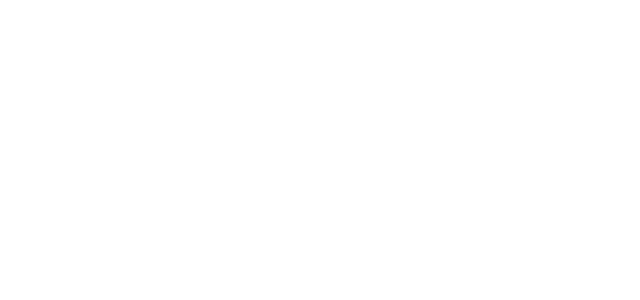
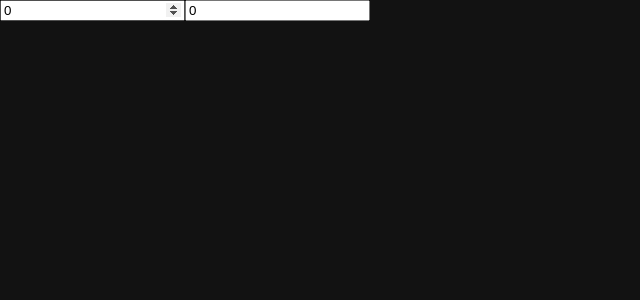
Before and after one commit to hyunjoogo/masterclass, a React (Create React App) app: page /trello in a window 1280 px wide. Shown: the top 300 px of the page, without its empty margins (0-640 px from the left). Built offline with nearby package versions, Linux system fonts and the light colour scheme.

Commit message:
#6.0~ 6.1 selector 더 배우기

```diff
--- a/public/index.html
+++ b/public/index.html
@@ -10,34 +10,14 @@
       content="Web site created using create-react-app"
     />
     <link rel="apple-touch-icon" href="%PUBLIC_URL%/logo192.png" />
-    <!--
-      manifest.json provides metadata used when your web app is installed on a
-      user's mobile device or desktop. See https://developers.google.com/web/fundamentals/web-app-manifest/
-    -->
     <link rel="manifest" href="%PUBLIC_URL%/manifest.json" />
-    <!--
-      Notice the use of %PUBLIC_URL% in the tags above.
-      It will be replaced with the URL of the `public` folder during the build.
-      Only files inside the `public` folder can be referenced from the HTML.
-
-      Unlike "/favicon.ico" or "favicon.ico", "%PUBLIC_URL%/favicon.ico" will
-      work correctly both with client-side routing and a non-root public URL.
-      Learn how to configure a non-root public URL by running `npm run build`.
-    -->
+    <link rel="preconnect" href="https://fonts.googleapis.com">
+    <link rel="preconnect" href="https://fonts.gstatic.com" crossorigin>
+    <link href="https://fonts.googleapis.com/css2?family=Noto+Sans+KR:wght@400;700&family=Poppins:wght@400;700&display=swap" rel="stylesheet">
     <title>React TodoApp</title>
   </head>
   <body>
     <noscript>You need to enable JavaScript to run this app.</noscript>
     <div id="root"></div>
-    <!--
-      This HTML file is a template.
-      If you open it directly in the browser, you will see an empty page.
-
-      You can add webfonts, meta tags, or analytics to this file.
-      The build step will place the bundled scripts into the <body> tag.
-
-      To begin the development, run `npm start` or `yarn start`.
-      To create a production bundle, use `npm run build` or `yarn build`.
-    -->
   </body>
 </html>
--- a/src/FramerMotion/FramerMotion.tsx
+++ b/src/FramerMotion/FramerMotion.tsx
@@ -1,7 +1,5 @@
 import styled from "styled-components";
 import {motion} from "framer-motion"
-import Variants from "./Variants";
-import Animation from "./Animation";
 
 
 const FramerMotion = () => {
--- a/src/LectureList.tsx
+++ b/src/LectureList.tsx
@@ -1,21 +1,28 @@
 import React from "react";
 import {RecoilRoot} from "recoil";
-import {ThemeProvider} from "styled-components";
+import styled, {ThemeProvider} from "styled-components";
 import {darkTheme} from "./TodoAPP/theme";
 import TodoApp from "./TodoAPP/TodoApp";
 import {BrowserRouter, Link, Route, Switch} from "react-router-dom";
 import FramerMotionWrapper from "./FramerMotion/FramerMotionWrapper";
+import Trello from "./Trello/Trello"
 
+const LinkWrapper = styled.div`
+  display: flex;
+  flex-direction: column;
+`;
 
 const LectureList = () => {
-
-
   return (
     <BrowserRouter>
       <Switch>
         <Route path="/" exact>
-          <Link to="/todoList">TODOLIST</Link>
-          <Link to="/framerMotion">MOTION</Link>
+          <LinkWrapper>
+            <Link to="/todoList">TODOLIST</Link>
+            <Link to="/framerMotion">MOTION</Link>
+            <Link to="/trello">TRELLO</Link>
+          </LinkWrapper>
+
         </Route>
         <Route path="/todoList">
           <RecoilRoot>
@@ -27,6 +34,11 @@
         <Route path="/framerMotion">
           <FramerMotionWrapper/>
         </Route>
+        <Route path="/trello">
+          <RecoilRoot>
+            <Trello/>
+          </RecoilRoot>
+        </Route>
 
 
       </Switch>
--- /dev/null
+++ b/src/Trello/Trello.tsx
@@ -0,0 +1,99 @@
+import {createGlobalStyle} from "styled-components";
+import {useRecoilState} from "recoil";
+import {hourSelector, minuteState} from "./trelloAtoms";
+
+const GlobalStyle = createGlobalStyle`
+
+  html, body, div, span, applet, object, iframe,
+  h1, h2, h3, h4, h5, h6, p, blockquote, pre,
+  a, abbr, acronym, address, big, cite, code,
+  del, dfn, em, img, ins, kbd, q, s, samp,
+  small, strike, strong, sub, sup, tt, var,
+  b, u, i, center,
+  dl, dt, dd, menu, ol, ul, li,
+  fieldset, form, label, legend,
+  table, caption, tbody, tfoot, thead, tr, th, td,
+  article, aside, canvas, details, embed,
+  figure, figcaption, footer, header, hgroup,
+  main, menu, nav, output, ruby, section, summary,
+  time, mark, audio, video {
+    margin: 0;
+    padding: 0;
+    border: 0;
+    font-size: 100%;
+    font: inherit;
+    vertical-align: baseline;
+  }
+
+  /* HTML5 display-role reset for older browsers */
+  article, aside, details, figcaption, figure,
+  footer, header, hgroup, main, menu, nav, section {
+    display: block;
+  }
+
+  /* HTML5 hidden-attribute fix for newer browsers */
+  *[hidden] {
+    display: none;
+  }
+
+  body {
+    line-height: 1;
+  }
+
+  menu, ol, ul {
+    list-style: none;
+  }
+
+  blockquote, q {
+    quotes: none;
+  }
+
+  blockquote:before, blockquote:after,
+  q:before, q:after {
+    content: '';
+    content: none;
+  }
+
+  table {
+    border-collapse: collapse;
+    border-spacing: 0;
+  }
+
+  * {
+    box-sizing: border-box;
+  }
+
+  body {
+    font-family: 'Source Sans Pro', sans-serif;
+    background: #121212;
+    color: #bbb;
+    width: 100%;
+  }
+
+  a {
+    text-decoration: none;
+    color: inherit;
+  }
+`;
+
+function Trello() {
+  const [minutes, setMinutes] = useRecoilState(minuteState);
+  const [hours, setHours] = useRecoilState(hourSelector);
+  const onMinutesChange = (event: React.FormEvent<HTMLInputElement>) => {
+    setMinutes(+event.currentTarget.value)
+  }
+  const onHoursChange = (event: React.FormEvent<HTMLInputElement>) => {
+    setHours(+event.currentTarget.value)
+  }
+  return (
+    <>
+      <GlobalStyle/>
+      <form>
+        <input value={minutes} onChange={onMinutesChange} type="number" placeholder="Minutes"/>
+        <input value={hours} onChange={onHoursChange} type="number" placeholder="Hours"/>
+      </form>
+    </>
+  )
+}
+
+export default Trello;
--- /dev/null
+++ b/src/Trello/trelloAtoms.tsx
@@ -0,0 +1,18 @@
+import {atom, selector} from "recoil";
+
+export const minuteState = atom({
+  key: "minute",
+  default: 0
+})
+
+export const hourSelector = selector<number>({
+  key: "hourSelector",
+  get: ({get}) => {
+    const minutes = get(minuteState);
+    return minutes / 60;
+  },
+  set: ({set}, newValue) => {
+    const minutes = Number(newValue) * 60;
+    set(minuteState, minutes)
+  }
+})
```
